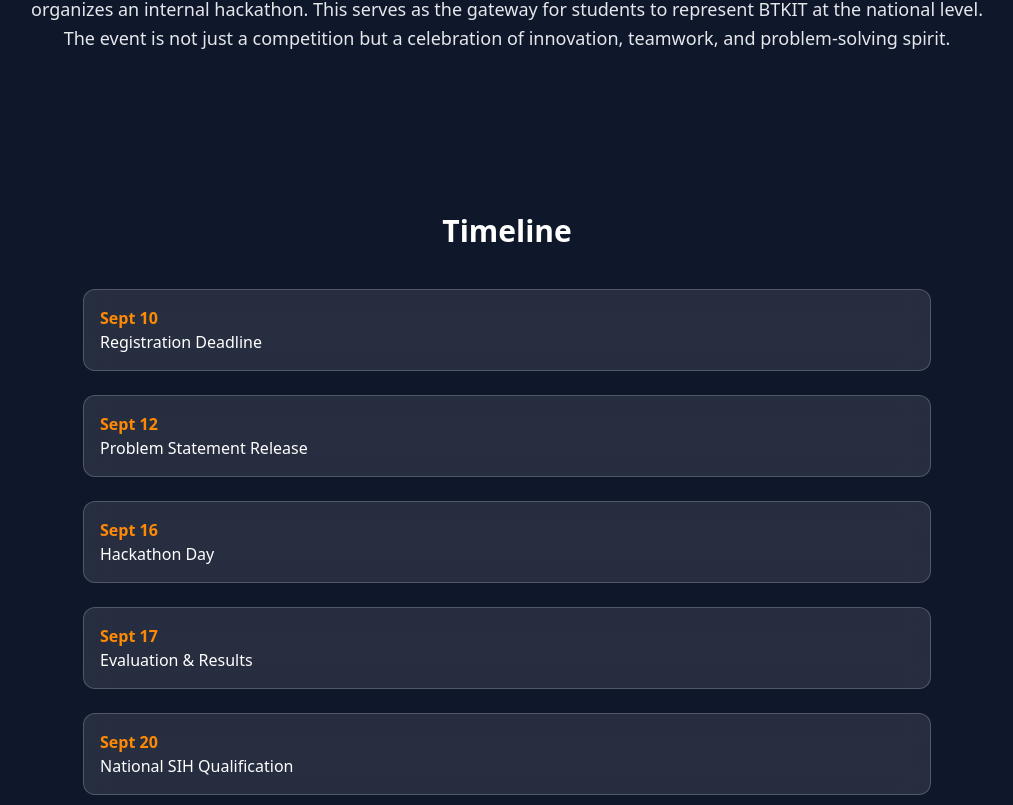
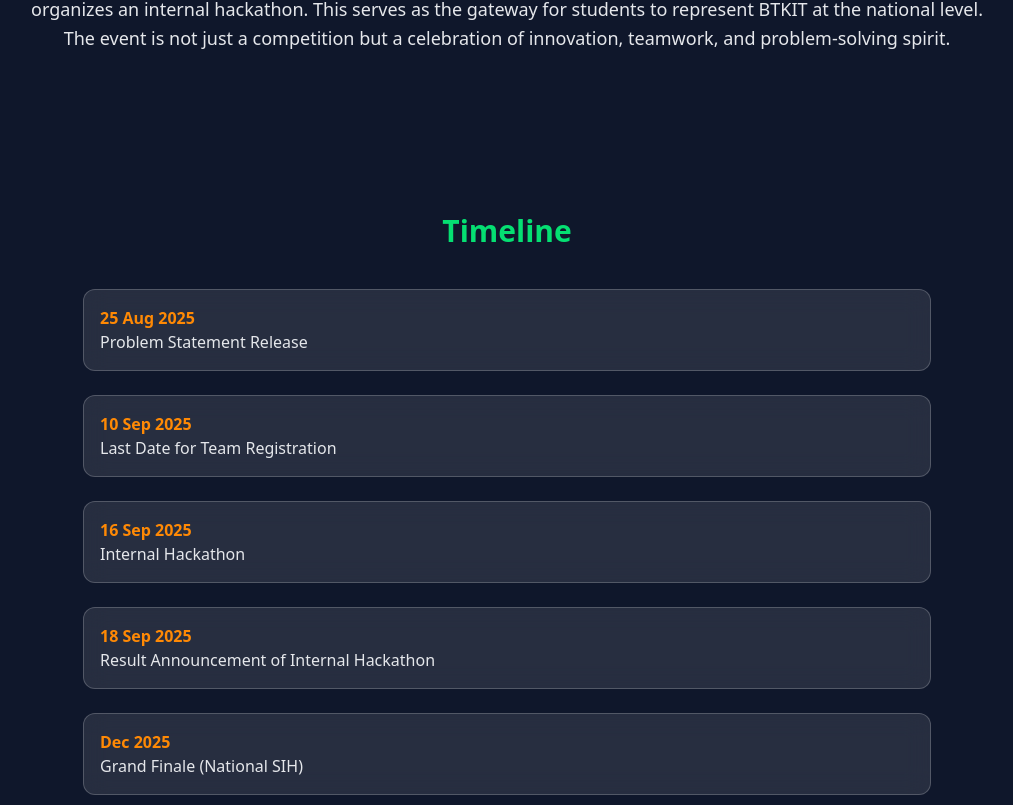
Before and after one commit to ayushsaini7717/SIHWebsite, a React (Vite) app: page / in a window 1280 px wide. Shown: the part 1515-2320 px from the top of the page, without its empty margins (133-1146 px from the left). Built offline with nearby package versions, Linux system fonts and the light colour scheme.

Commit message:
updated the timeline section

```diff
--- a/src/components/TimelineSection.jsx
+++ b/src/components/TimelineSection.jsx
@@ -2,37 +2,42 @@ import { useRef } from "react";
 import { motion } from "framer-motion";
 import useIntersectionObserver from "../hooks/useIntersectionObserver";
 
-const TimelineSection = () => {
-  const events = [
-    { date: "Sept 10", title: "Registration Deadline" },
-    { date: "Sept 12", title: "Problem Statement Release" },
-    { date: "Sept 16", title: "Hackathon Day" },
-    { date: "Sept 17", title: "Evaluation & Results" },
-    { date: "Sept 20", title: "National SIH Qualification" },
-  ];
-
-  return (
-    <section id="timeline" className="py-20 px-6 max-w-4xl mx-auto">
-      <h2 className="text-3xl font-bold text-center mb-10">Timeline</h2>
-      <div className="space-y-6">
-        {events.map((event, idx) => {
+const TimelineEvent = ({ event, delay }) => {
   const ref = useRef(null);
   const isVisible = useIntersectionObserver(ref, { threshold: 0.2 });
 
   return (
     <motion.div
-              key={idx}
       ref={ref}
       initial={{ opacity: 0, y: 50 }}
       animate={isVisible ? { opacity: 1, y: 0 } : {}}
-              transition={{ duration: 0.6, delay: idx * 0.2 }}
+      transition={{ duration: 0.6, delay }}
       className="p-4 bg-white/10 backdrop-blur-md rounded-xl border border-white/20"
     >
       <h3 className="font-semibold text-orange-400">{event.date}</h3>
-              <p>{event.title}</p>
+      <p className="text-gray-200">{event.title}</p>
     </motion.div>
   );
-        })}
+};
+
+const TimelineSection = () => {
+  const events = [
+    { date: "25 Aug 2025", title: "Problem Statement Release" },
+    { date: "10 Sep 2025", title: "Last Date for Team Registration" },
+    { date: "16 Sep 2025", title: "Internal Hackathon" },
+    { date: "18 Sep 2025", title: "Result Announcement of Internal Hackathon" },
+    { date: "Dec 2025", title: "Grand Finale (National SIH)" },
+  ];
+
+  return (
+    <section id="timeline" className="py-20 px-6 max-w-4xl mx-auto">
+      <h2 className="text-3xl font-bold text-center mb-10 text-green-400">
+        Timeline
+      </h2>
+      <div className="space-y-6">
+        {events.map((event, idx) => (
+          <TimelineEvent key={idx} event={event} delay={idx * 0.2} />
+        ))}
       </div>
     </section>
   );
```
Also changed, not shown: src/components/CountdownTimer.jsx (deleted). Lines whose indentation alone changed are shown as unchanged.
